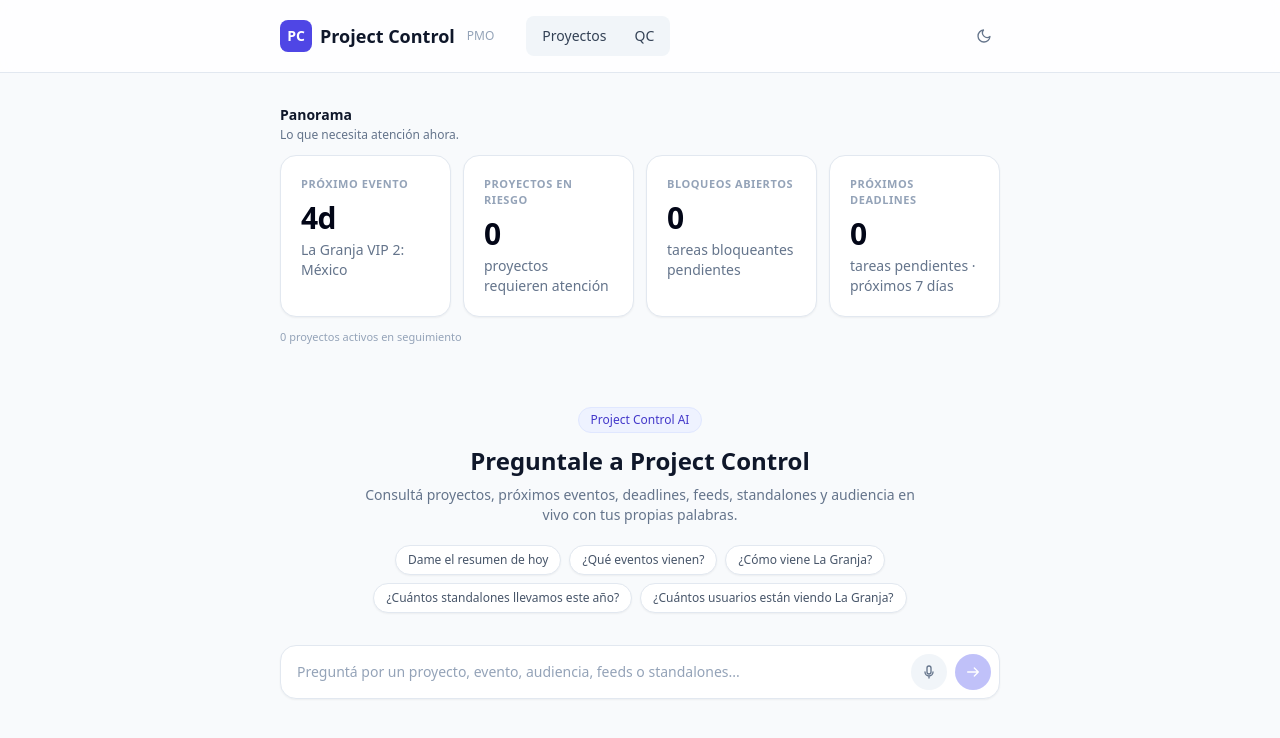
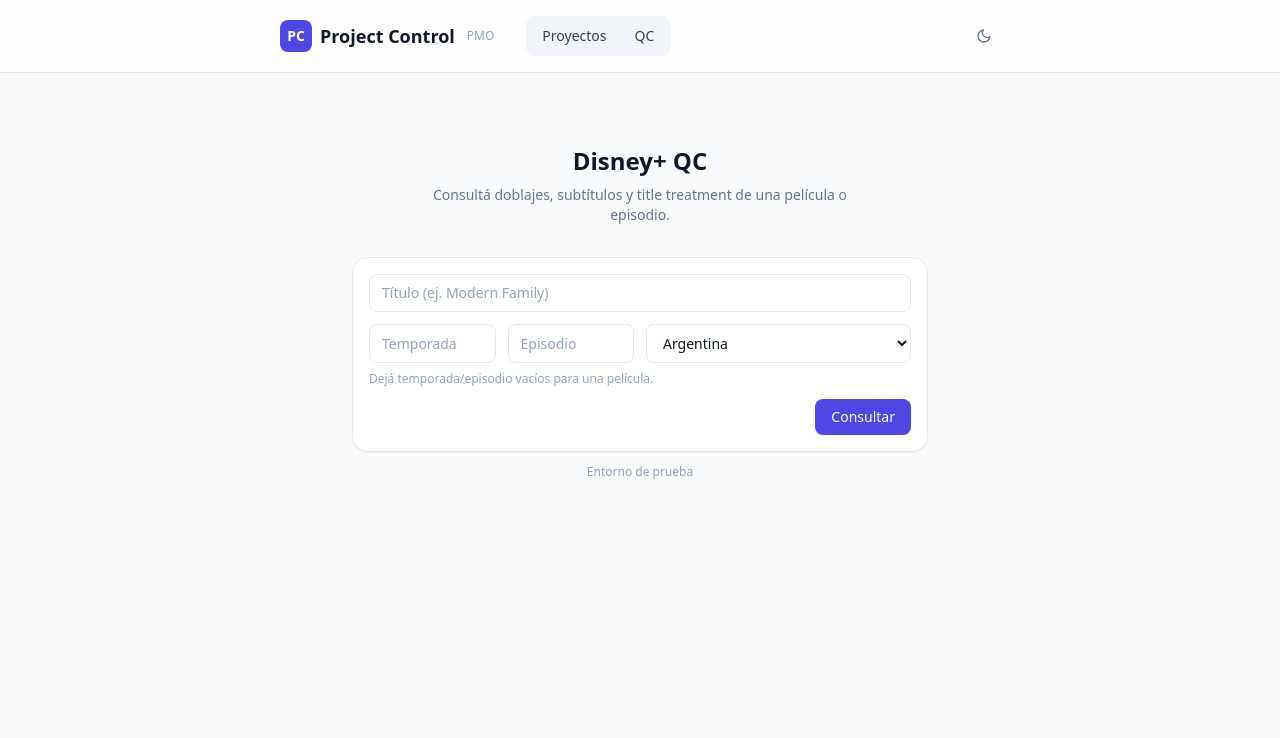
Before and after one commit to berinsteindiego-collab/proyectos, a Next.js app: page / in a window 1280 px wide. Shown: the top 738 px of the page. Built offline with nearby package versions, Linux system fonts and the light colour scheme.

Commit message:
Update page.tsx

```diff
--- a/src/app/page.tsx
+++ b/src/app/page.tsx
@@ -1,11 +1,262 @@
-import AskBox from "@/components/AskBox";
-import Panorama from "@/components/Panorama";
+"use client";
 
-export default function HomePage() {
+import { useState } from "react";
+
+type QcTrack = {
+  name: string;
+  language: string;
+};
+
+type QcResult = {
+  title: string;
+  contentTitle: string;
+  market: string;
+  marketLabel: string;
+  isSeries: boolean;
+  season: number | null;
+  episode: number | null;
+  titleTreatment: {
+    available: boolean;
+    match?: boolean;
+    metadataTitle?: string;
+    logoText?: string;
+    imageUrl?: string;
+    error?: string;
+  };
+  tracks: {
+    audio: QcTrack[];
+    subtitles: QcTrack[];
+    cc: QcTrack[];
+    forced: QcTrack[];
+  };
+};
+
+const MARKETS = [
+  { value: "ARG", label: "Argentina" },
+  { value: "MX", label: "México (buscar en inglés)" },
+  { value: "BR", label: "Brasil" },
+];
+
+function TrackList({ label, tracks }: { label: string; tracks: QcTrack[] }) {
   return (
-    <>
-      <Panorama />
-      <AskBox />
-    </>
+    <div>
+      <p className="text-xs font-semibold uppercase tracking-wide text-slate-500 dark:text-slate-400">
+        {label}
+      </p>
+
+      {tracks.length === 0 ? (
+        <p className="mt-1 text-sm text-slate-400">— Ninguno</p>
+      ) : (
+        <ul className="mt-1 space-y-1">
+          {tracks.map((track, index) => (
+            <li key={index} className="text-sm text-slate-700 dark:text-slate-300">
+              {track.name}
+              {track.language ? (
+                <span className="text-slate-400"> [{track.language}]</span>
+              ) : null}
+            </li>
+          ))}
+        </ul>
+      )}
+    </div>
   );
 }
+
+export default function QCPage() {
+  const [title, setTitle] = useState("");
+  const [season, setSeason] = useState("");
+  const [episode, setEpisode] = useState("");
+  const [market, setMarket] = useState("ARG");
+  const [loading, setLoading] = useState(false);
+  const [result, setResult] = useState<QcResult | null>(null);
+  const [error, setError] = useState<string | null>(null);
+
+  async function runQC(e: React.FormEvent) {
+    e.preventDefault();
+
+    setLoading(true);
+    setResult(null);
+    setError(null);
+
+    try {
+      const renderUrl = process.env.NEXT_PUBLIC_QC_RENDER_URL;
+
+      if (!renderUrl) {
+        throw new Error(
+          "Falta configurar NEXT_PUBLIC_QC_RENDER_URL en Netlify."
+        );
+      }
+
+      // Le pegamos directo a Render desde el navegador (CORS), sin
+      // pasar por una función de Netlify: un QC completo tarda
+      // 20-60s+ y las funciones síncronas de Netlify cortan a los
+      // 10s (26s en Pro), muy por debajo de eso.
+      const params = new URLSearchParams({ title, market });
+
+      if (season) params.set("season", season);
+      if (episode) params.set("episode", episode);
+
+      const response = await fetch(
+        `${renderUrl.replace(/\/$/, "")}/qc?${params.toString()}`
+      );
+
+      const data = await response.json();
+
+      if (!response.ok || !data.ok) {
+        throw new Error(data.error || "No se pudo ejecutar el QC.");
+      }
+
+      setResult(data);
+    } catch (err) {
+      setError(
+        err instanceof Error ? err.message : "No se pudo ejecutar el QC."
+      );
+    } finally {
+      setLoading(false);
+    }
+  }
+
+  return (
+    <div className="py-10">
+      <div className="text-center">
+        <h1 className="text-2xl font-semibold text-slate-900 dark:text-slate-100">
+          Disney+ QC
+        </h1>
+
+        <p className="mx-auto mt-2 max-w-md text-sm text-slate-500 dark:text-slate-400">
+          Consultá doblajes, subtítulos y title treatment de una película o
+          episodio.
+        </p>
+      </div>
+
+      <form
+        onSubmit={runQC}
+        className="mx-auto mt-8 max-w-xl rounded-2xl border border-slate-200 bg-white p-4 shadow-sm dark:border-slate-700 dark:bg-slate-900"
+      >
+        <div className="grid grid-cols-1 gap-3 sm:grid-cols-4">
+          <input
+            required
+            value={title}
+            onChange={(e) => setTitle(e.target.value)}
+            placeholder="Título (ej. Modern Family)"
+            className="sm:col-span-4 rounded-lg border border-slate-200 bg-transparent px-3 py-2 text-sm text-slate-900 outline-none placeholder:text-slate-400 dark:border-slate-700 dark:text-slate-100"
+          />
+
+          <input
+            value={season}
+            onChange={(e) => setSeason(e.target.value)}
+            placeholder="Temporada"
+            type="number"
+            min={1}
+            className="rounded-lg border border-slate-200 bg-transparent px-3 py-2 text-sm text-slate-900 outline-none placeholder:text-slate-400 dark:border-slate-700 dark:text-slate-100"
+          />
+
+          <input
+            value={episode}
+            onChange={(e) => setEpisode(e.target.value)}
+            placeholder="Episodio"
+            type="number"
+            min={1}
+            className="rounded-lg border border-slate-200 bg-transparent px-3 py-2 text-sm text-slate-900 outline-none placeholder:text-slate-400 dark:border-slate-700 dark:text-slate-100"
+          />
+
+          <select
+            value={market}
+            onChange={(e) => setMarket(e.target.value)}
+            className="sm:col-span-2 rounded-lg border border-slate-200 bg-transparent px-3 py-2 text-sm text-slate-900 outline-none dark:border-slate-700 dark:text-slate-100"
+          >
+            {MARKETS.map((m) => (
+              <option key={m.value} value={m.value}>
+                {m.label}
+              </option>
+            ))}
+          </select>
+        </div>
+
+        <p className="mt-2 text-xs text-slate-400">
+          Dejá temporada/episodio vacíos para una película.
+        </p>
+
+        <div className="mt-3 flex justify-end">
+          <button
+            type="submit"
+            disabled={loading}
+            className="rounded-lg bg-indigo-600 px-4 py-2 text-sm font-medium text-white disabled:opacity-50"
+          >
+            {loading ? "Ejecutando QC..." : "Consultar"}
+          </button>
+        </div>
+      </form>
+
+      {loading && (
+        <p className="mt-4 text-center text-xs text-slate-400">
+          Puede tardar 30-60s (login, búsqueda y playback contra Disney+ real).
+        </p>
+      )}
+
+      {error && (
+        <div className="mx-auto mt-6 max-w-xl rounded-xl border border-red-200 bg-red-50 p-4 text-sm text-red-700">
+          {error}
+        </div>
+      )}
+
+      {result && (
+        <div className="mx-auto mt-6 max-w-xl rounded-2xl border border-slate-200 bg-white p-5 shadow-sm dark:border-slate-700 dark:bg-slate-900">
+          <div className="mb-4">
+            <h2 className="text-sm font-semibold text-slate-900 dark:text-slate-100">
+              {result.title}
+              {result.isSeries
+                ? ` · T${result.season}:E${result.episode}`
+                : " · Película"}
+            </h2>
+
+            <p className="text-xs text-slate-500 dark:text-slate-400">
+              {result.contentTitle} · {result.marketLabel}
+            </p>
+          </div>
+
+          <div className="mb-4 rounded-lg border border-slate-100 bg-slate-50 p-3 text-xs dark:border-slate-800 dark:bg-slate-800/50">
+            {result.titleTreatment?.available ? (
+              <div className="flex items-center gap-3">
+                {result.titleTreatment.imageUrl ? (
+                  // eslint-disable-next-line @next/next/no-img-element
+                  <img
+                    src={result.titleTreatment.imageUrl}
+                    alt="Title treatment"
+                    className="h-10 w-auto shrink-0 rounded bg-black/80 object-contain px-2 py-1"
+                  />
+                ) : null}
+
+                <p
+                  className={
+                    result.titleTreatment.match
+                      ? "text-emerald-600 dark:text-emerald-400"
+                      : "text-amber-600 dark:text-amber-400"
+                  }
+                >
+                  {result.titleTreatment.match ? "✓" : "⚠"} Title treatment:{" "}
+                  {result.titleTreatment.logoText} vs. {result.titleTreatment.metadataTitle}
+                </p>
+              </div>
+            ) : (
+              <p className="text-slate-400">
+                Title treatment no disponible ({result.titleTreatment?.error})
+              </p>
+            )}
+          </div>
+
+          <div className="grid grid-cols-1 gap-4 sm:grid-cols-2">
+            <TrackList label="🔊 Audio / Doblajes" tracks={result.tracks.audio} />
+            <TrackList label="💬 Subtítulos" tracks={result.tracks.subtitles} />
+            <TrackList label="♿ Closed Captions" tracks={result.tracks.cc} />
+            <TrackList label="⚡ Forced Narratives" tracks={result.tracks.forced} />
+          </div>
+        </div>
+      )}
+
+      <p className="mt-3 text-center text-xs text-slate-400">
+        Entorno de prueba
+      </p>
+    </div>
+  );
+}
```
